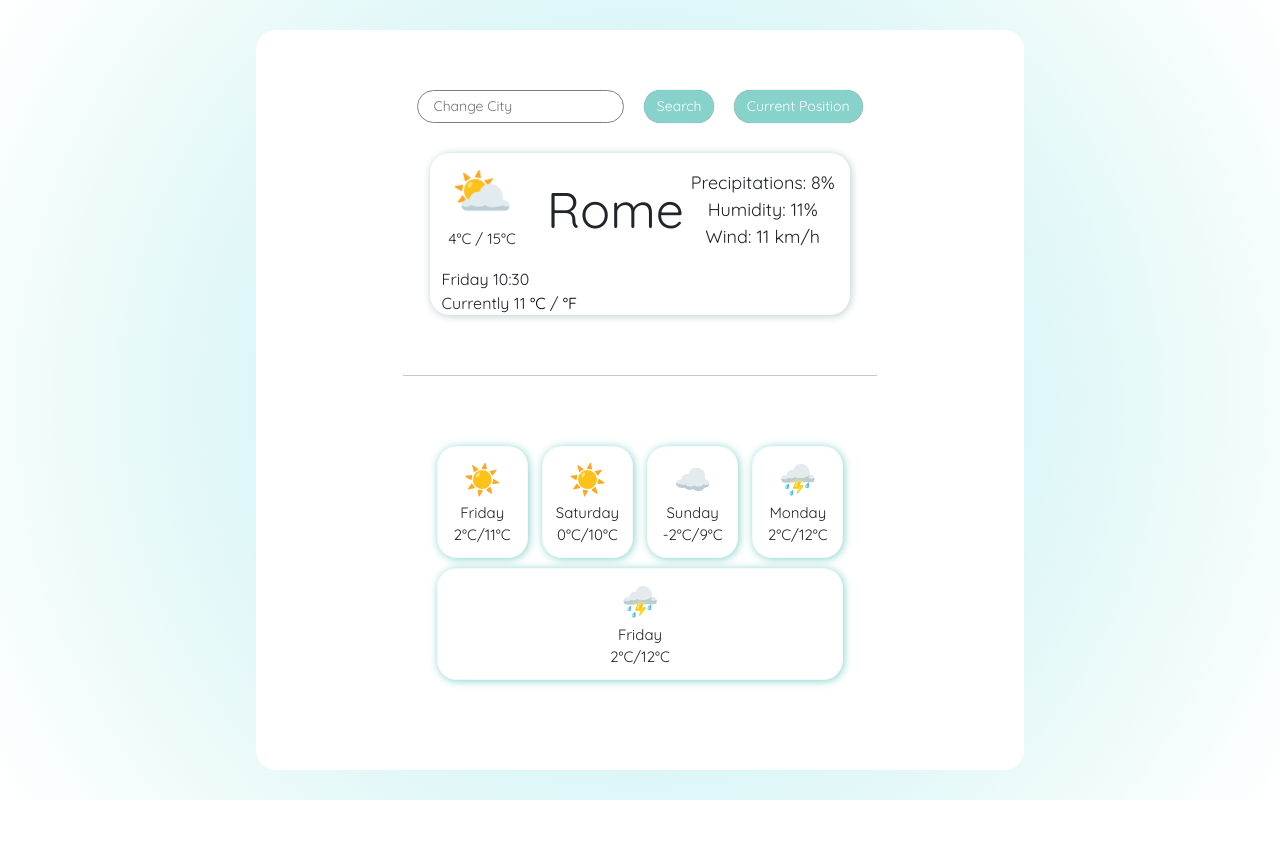
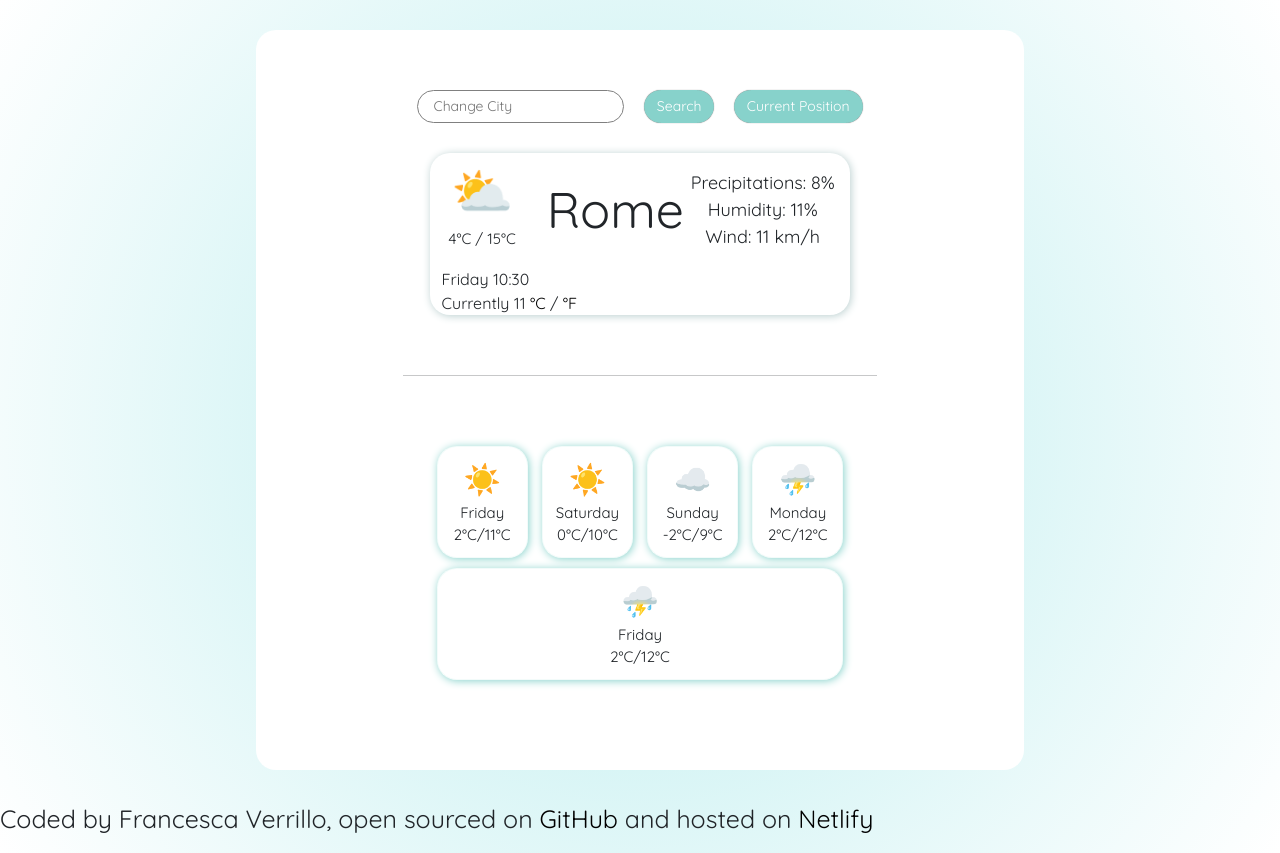
Before and after one commit to FraVerr/weatherApp, a plain HTML site: page index.html in a window 1280 px wide. Before the commit the page ends 800 px from the top, so only its background shows below. Drawn offline with nearby package versions, Linux system fonts and the light colour scheme.

Commit message:
Added some contact infos

```diff
--- a/index.html
+++ b/index.html
@@ -93,6 +93,14 @@
         </div>
       </div>
     </div>
+    <p>
+      Coded by Francesca Verrillo, open sourced on
+      <a href="https://github.com/FraVerr/weatherApp" target="_blank">
+        GitHub</a
+      >
+      and hosted on
+      <a href="https://www.netlify.com/" target="_blank"> Netlify</a>
+    </p>
     <script src="CSS & Java/script.js"></script>
   </body>
 </html>
```
Also changed, not shown: 1 other file.
